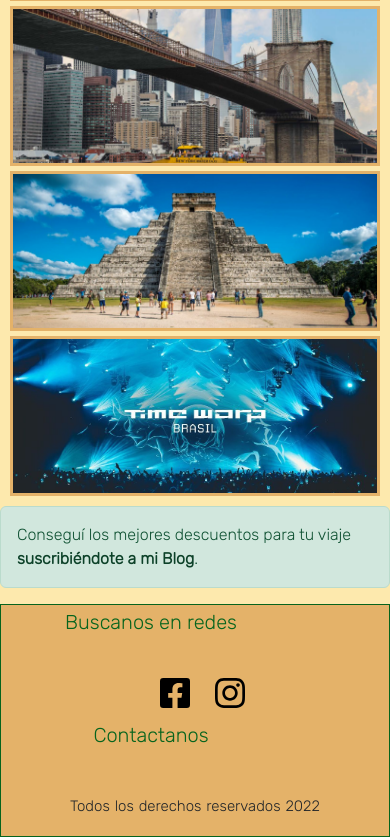
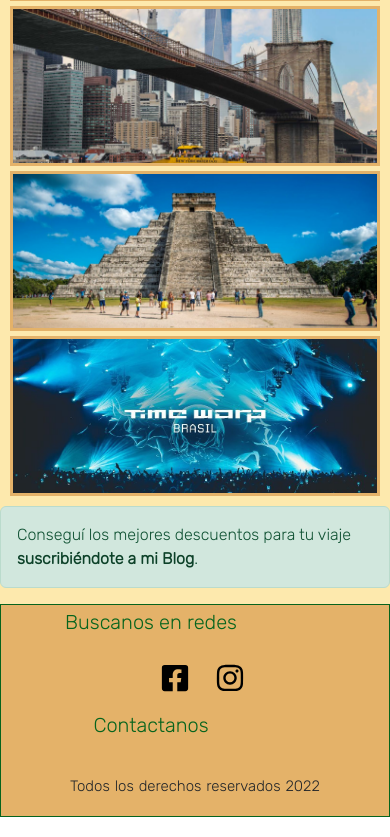
Before and after one commit to milenajaz/bitacora-deviaje, a plain HTML site: page index.html in a window 390 px wide. Shown: the part 1190-2027 px from the top of the page. Drawn offline with nearby package versions, Linux system fonts and the light colour scheme; a web font is replaced by a local one.

Commit message:
footer responsive

```diff
--- a/css/styles.css
+++ b/css/styles.css
@@ -444,26 +444,26 @@ footer {
     border: 1px solid #06641d;
 }
 
+.footer__title {
+    color:#06641d;
+    padding: 15px;
+    font-size: 25px;
+    width: 300px;
+    height: 40px;
+}
+
 /* SECCIONES DEL FOOTER  */
 .footer__redsocial {
-    height: 60px;
-    font-size: 40px;
+    height: 50px;
+    font-size: 30px;
     padding: 5px;
-}
-
-.footer__title {
-    color:#06641d;
-    padding: 10px;
-    font-size: 20px;
-    width: 300px;
-    height: 50px;
 }
 
 /* LOGO REDES */
 .footer__redes {
-    width: 70px;
-    height: 50px;
-    padding: 0px 5px 0px 20px;
+    width: 60px;
+    height: 40px;
+    padding: 0px 5px 5px 0px;
 }
 
 .footer__contacto {
```
